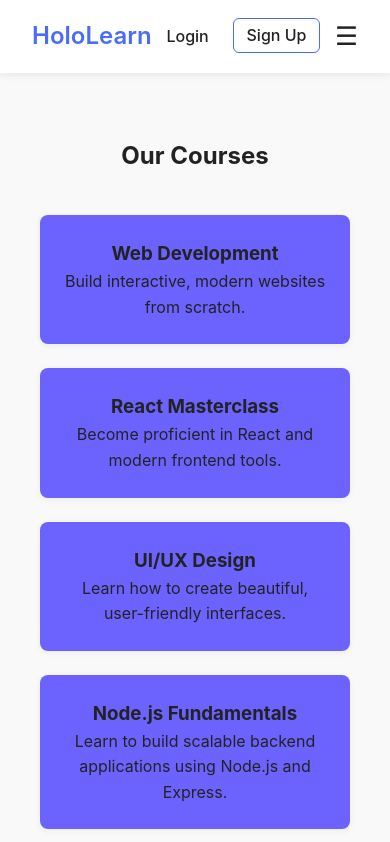
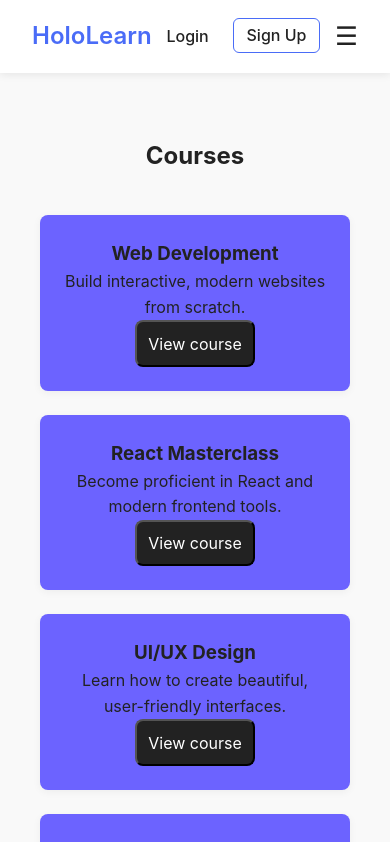
Before and after one commit to BONDIOLA-BOT/ProyectoFinalGeneracionT, a React (Vite) app in the folder holoLearn/: page /courses in a window 390 px wide. Shown: the top 842 px of the page. Built offline with nearby package versions, Linux system fonts and the light colour scheme.

Commit message:
cursos utiles
se añadio una "pagina" para cada curso, se puede entrar a ver su contenido

```diff
--- a/holoLearn/src/App.jsx
+++ b/holoLearn/src/App.jsx
@@ -4,19 +4,20 @@ import MainLayout from "./layouts/mainLayout";
 
 import Home from "./pages/home";
 import Courses from "./pages/courses";
+import Course from "./pages/course";
 import About from "./pages/about";
 import Login from "./pages/login";
 import Signup from "./pages/signup";
 
 function App() {
   return (
-    <BrowserRouter >
+    <BrowserRouter>
       <Routes>
         <Route element={<MainLayout />}>
           <Route path="/" element={<Home />} />
           <Route path="/courses" element={<Courses />} />
+          <Route path="/courses/:id" element={<Course />} />
           <Route path="/about" element={<About />} />
-
           <Route path="/login" element={<Login />} />
           <Route path="/signup" element={<Signup />} />
         </Route>
--- a/holoLearn/src/assets/data.json
+++ b/holoLearn/src/assets/data.json
@@ -1,67 +1,92 @@
 [
   {
-    "id": 1,
+    "id": "web-development",
     "title": "Web Development",
-    "description": "Build interactive, modern websites from scratch."
+    "description": "Build interactive, modern websites from scratch.",
+    "content": "Full course content..."
   },
   {
-    "id": 2,
+    "id": "react-masterclass",
     "title": "React Masterclass",
-    "description": "Become proficient in React and modern frontend tools."
+    "description": "Become proficient in React and modern frontend tools.",
+    "content": "Full course content..."
   },
   {
-    "id": 3,
+    "id": "ui-ux-design",
     "title": "UI/UX Design",
-    "description": "Learn how to create beautiful, user-friendly interfaces."
+    "description": "Learn how to create beautiful, user-friendly interfaces.",
+    "content": "Full course content..."
   },
   {
-    "id": 4,
+    "id": "nodejs-fundamentals",
     "title": "Node.js Fundamentals",
-    "description": "Learn to build scalable backend applications using Node.js and Express."
+    "description": "Learn to build scalable backend applications using Node.js and Express.",
+    "content": "Full course content..."
   },
   {
-    "id": 5,
+    "id": "database-design",
     "title": "Database Design",
-    "description": "Understand relational models, normalization, and SQL to manage structured data effectively."
+    "description": "Understand relational models, normalization, and SQL to manage structured data effectively.",
+    "content": "Full course content..."
   },
   {
-    "id": 6,
+    "id": "python-beginners",
     "title": "Python for Beginners",
-    "description": "Start programming with Python and learn the basics of logic, syntax, and problem-solving."
+    "description": "Start programming with Python and learn the basics of logic, syntax, and problem-solving.",
+    "content": "Full course content..."
   },
   {
-    "id": 7,
+    "id": "javascript-essentials",
     "title": "JavaScript Essentials",
-    "description": "Master the core concepts of JavaScript and DOM manipulation for dynamic web pages."
+    "description": "Master the core concepts of JavaScript and DOM manipulation for dynamic web pages.",
+    "content": "Full course content..."
   },
   {
-    "id": 8,
+    "id": "fullstack-development",
     "title": "Full-Stack Development",
-    "description": "Combine frontend and backend skills to build complete web applications."
+    "description": "Combine frontend and backend skills to build complete web applications.",
+    "content": "Full course content..."
   },
   {
-    "id": 9,
+    "id": "cybersecurity-basics",
     "title": "Cybersecurity Basics",
-    "description": "Explore security principles, vulnerabilities, and best practices to protect digital systems."
+    "description": "Explore security principles, vulnerabilities, and best practices to protect digital systems.",
+    "content": "Full course content..."
   },
   {
-    "id": 10,
+    "id": "data-analysis-python",
     "title": "Data Analysis with Python",
-    "description": "Use Pandas, NumPy, and Matplotlib to analyze and visualize real-world data."
+    "description": "Use Pandas, NumPy, and Matplotlib to analyze and visualize real-world data.",
+    "content": "Full course content..."
   },
   {
-    "id": 11,
+    "id": "git-version-control",
     "title": "Git & Version Control",
-    "description": "Learn to collaborate and manage code with Git, GitHub, and effective branching strategies."
+    "description": "Learn to collaborate and manage code with Git, GitHub, and effective branching strategies.",
+    "content": "Full course content..."
   },
   {
-    "id": 12,
+    "id": "cloud-computing-foundations",
     "title": "Cloud Computing Foundations",
-    "description": "Understand the basics of cloud services, deployment models, and popular providers like AWS and Azure."
+    "description": "Understand the basics of cloud services, deployment models, and popular providers like AWS and Azure.",
+    "content": "Full course content..."
   },
   {
-    "id": 13,
+    "id": "mobile-app-development",
     "title": "Mobile App Development",
-    "description": "Build cross-platform mobile apps using modern frameworks and responsive design principles."
+    "description": "Build cross-platform mobile apps using modern frameworks and responsive design principles.",
+    "content": "Full course content..."
+  },
+  {
+    "id": "react-basics",
+    "title": "React Basics",
+    "description": "Learn components, state and props",
+    "content": "Full course content..."
+  },
+  {
+    "id": "js-advanced",
+    "title": "JavaScript Advanced",
+    "description": "Closures, async, patterns",
+    "content": "Full course content..."
   }
 ]
--- /dev/null
+++ b/holoLearn/src/pages/course.jsx
@@ -0,0 +1,27 @@
+import { useParams} from "react-router-dom";
+import coursesData from "../assets/data.json";
+import RedirectButton from "../components/redirect_button"
+import "../styles/course.css";
+
+export default function Course() {
+  const { id } = useParams();
+  const course = coursesData.find((c) => c.id === id);
+
+  if (!course) {
+    return (
+      <section className="course-detail">
+        <h2>Course not found</h2>
+        <RedirectButton path={"/courses"} text={"Back to courses"}/>
+      </section>
+    );
+  }
+
+  return (
+    <section className="course-detail">
+      <h2>{course.title}</h2>
+      <p>{course.description}</p>
+      <div className="course-content">{course.content}</div>
+      <RedirectButton path={"/courses"} text={"Back to courses"}/>
+    </section>
+  );
+}
--- a/holoLearn/src/pages/courses.jsx
+++ b/holoLearn/src/pages/courses.jsx
@@ -1,19 +1,20 @@
+import coursesData from "../assets/data.json";
+import RedirectButton from "../components/redirect_button";
 import "../styles/courses.css";
-import data from '../assets/data.json';
-const courses = data;
 
 export default function Courses() {
   return (
     <section className="courses">
-      <h2>Our Courses</h2>
-      <div className="course-list">
-        {courses.map((course) => (
-          <div key={course.id} className="course-card">
+      <h2>Courses</h2>
+      <ul className="course-list">
+        {coursesData.map((course) => (
+          <li key={course.id} className="course-card">
             <h3>{course.title}</h3>
             <p>{course.description}</p>
-          </div>
+            <RedirectButton path={`/courses/${course.id}`} text={"View course"} />
+          </li>
         ))}
-      </div>
+      </ul>
     </section>
   );
 }
--- /dev/null
+++ b/holoLearn/src/styles/course.css
@@ -0,0 +1,62 @@
+@import url("../styles/variables.css");
+
+.course-detail {
+  display: flex;
+  flex-direction: column;
+  max-width: 900px;
+  margin: 2.5rem auto;
+  padding: 1.25rem;
+  gap: 1rem;
+  background: var(--bg-white);
+  border-radius: 10px;
+  box-shadow: 0 6px 20px rgba(0,0,0,0.06);
+  color: var(--text-dark);
+}
+
+.course-detail h2 {
+  margin: 0;
+  font-size: 1.6rem;
+  letter-spacing: 0.1em;
+  color: var(--text-dark);
+}
+
+.course-detail p {
+  margin: 0.5rem 0 0;
+  font-size: 1.1rem;
+  color: var(--text-muted);
+}
+
+.course-content {
+  margin-top: 1rem;
+  padding: 1rem;
+  background: linear-gradient(180deg, rgba(0,0,0,0.02), transparent);
+  border-radius: 8px;
+  color: var(--text-dark);
+  white-space: pre-wrap;
+  line-height: 1.6;
+  font-size: 0.98rem;
+}
+
+.course-content .buttonRedirect {
+  margin-top: 1rem;
+  display: inline-block;
+  padding: 0.6rem 0.9rem;
+  border-radius: 8px;
+  background: var(--primary);
+  color: var(--text-dark);
+  border: none;
+}
+
+.course-content .buttonRedirect:hover {
+  background-color: var(--primary-hover);
+}
+
+/* Responsive tweaks */
+@media (max-width: 1024px) {
+  .course-detail {
+    margin: 1.25rem;
+    padding: 1rem;
+  }
+
+  .course-detail h2 { font-size: 1.25rem; }
+}
--- a/holoLearn/src/styles/courses.css
+++ b/holoLearn/src/styles/courses.css
@@ -11,6 +11,7 @@
   grid-template-columns: repeat(auto-fit, minmax(250px, 1fr));
   gap: 1.5rem;
   margin-top: 2rem;
+  list-style: none;
 }
 
 .course-card {
@@ -25,6 +26,20 @@
   transform: translateY(-5px);
 }
 
+.course-card button{
+  border-radius: var(--radius);
+  padding: 0.7em;
+  transition: 0.3s;
+
+  background-color: var(--text-dark);
+  color: var(--bg-white);
+}
+
+.course-card button:hover{
+  transform: translateY(3px);
+  box-shadow: 1px 1px 10px var(--primary), -1px -1px 10px var(--primary-hover);
+}
+
 @media (max-width: 1024px) {
   .course-list{
     margin: 40px;
```
